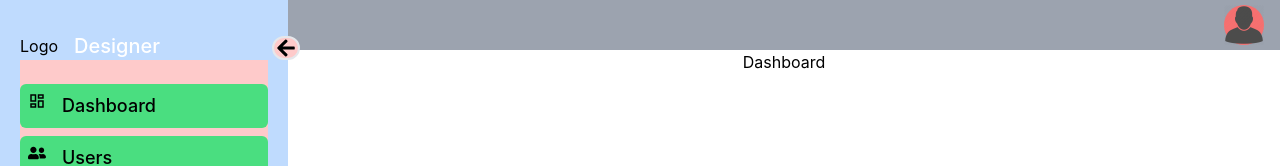
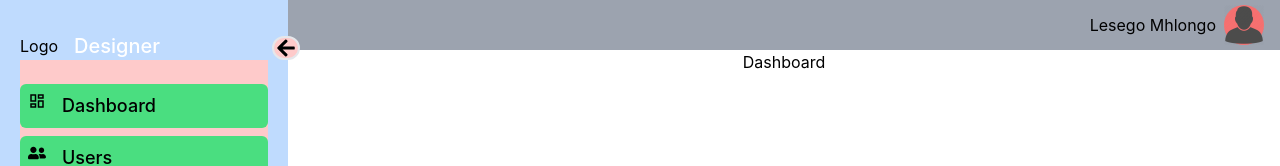
Before and after one commit to LesegoLSG/DayCare-Web, a React (Create React App) app: page /portal in a window 1280 px wide. Shown: the top 166 px of the page. Built offline with nearby package versions, Linux system fonts and the light colour scheme.

Commit message:
Added a name next to the profile

```diff
--- a/src/Portal/PortalComponents/TopNav/TopNav.js
+++ b/src/Portal/PortalComponents/TopNav/TopNav.js
@@ -3,7 +3,8 @@ import EmptyUser from '../../../Assets/EmptyUser.png'
 
 const TopNav = () => {
     return (
-        <div className="bg-gray-400 w-full h-[50px] flex justify-end items-center pr-4  ">
+        <div className="bg-gray-400 w-full h-[50px] flex justify-end items-center pr-4  gap-x-2">
+            <h1>Lesego Mhlongo</h1>
             <div className="bg-red-400 w-10 h-10 rounded-full ">
                 <img className="object-cover" src={EmptyUser} />
             </div>
```
